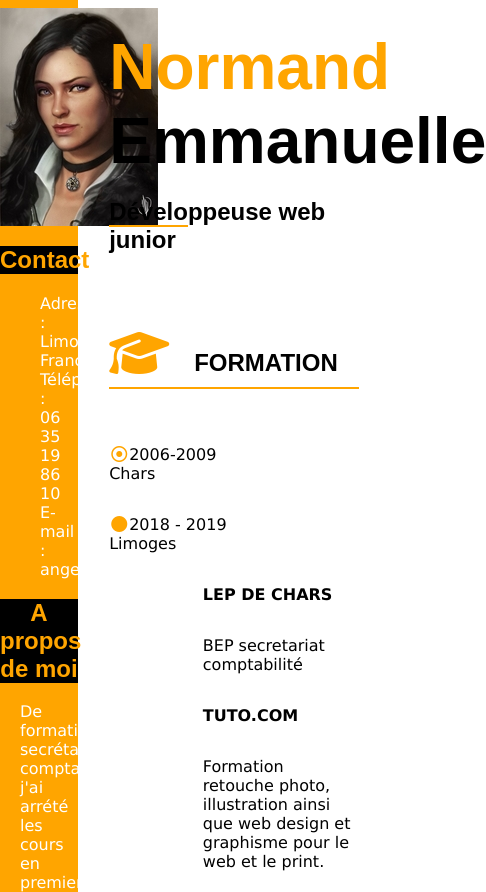
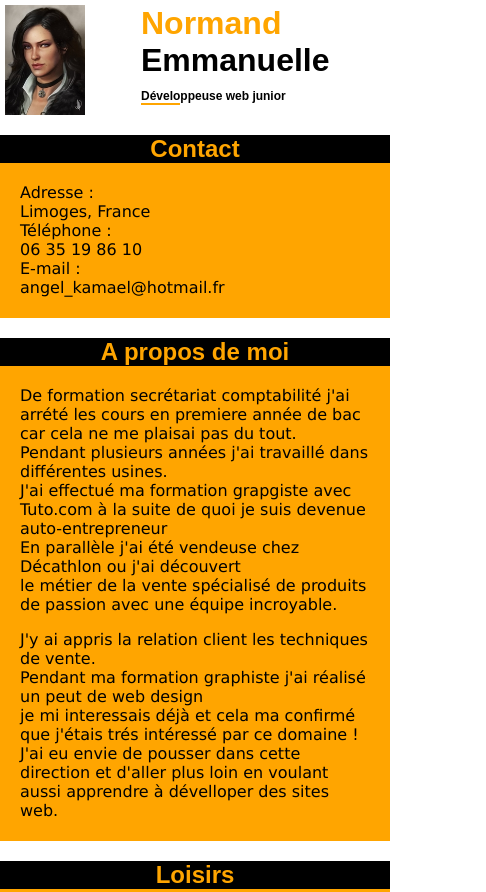
Before and after one commit to Emma9587/P2, a plain HTML site: page index.html in a window 390 px wide. Shown: the top 892 px of the page, 486 px wide, since content can reach past the window. Drawn offline with Linux system fonts and the light colour scheme.

Commit message:
test7
début responsive petits écrans

```diff
--- a/index.html
+++ b/index.html
@@ -3,16 +3,18 @@
     <head>
         <meta charset="utf-8" />
         <meta name="viewport" content="width=device-width, initial-scale=1.0">
-        <link rel="stylesheet" href="style.css" />
         <link rel="stylesheet" href="style_pc.css" />
-        <!-- <link href="https://stackpath.bootstrapcdn.com/font-awesome/4.7.0/css/font-awesome.min.css" rel="stylesheet" integrity="sha384-wvfXpqpZZVQGK6TAh5PVlGOfQNHSoD2xbE+QkPxCAFlNEevoEH3Sl0sibVcOQVnN" crossorigin="anonymous"> -->
-        <link rel = "stylesheet" href="fontawesome/fontawesome/css/all.css" />
+        <link rel ="stylesheet" href="fontawesome/fontawesome/css/all.css" />
+        <link rel="stylesheet" media="screen and (max-width: 640px)" href="petite_resolution.css">
         <script src="https://kit.fontawesome.com/4906d27238.js" crossorigin="anonymous"></script>
         <title>CV Emmanuelle Normand</title>
     </head>
 
 <body>
     <aside>
+        <div class="row">
+        <div class="col-xs-4 col-sm-3 col-md-2" >
+
 
         <a href="img/img_grande.jpg" target="_blank"><img src="img/img_petite.jpg" /></a>
 
@@ -24,6 +26,7 @@
                     <li>E-mail :<br /> angel_kamael@hotmail.fr</li>
                 </ul>
         </div>
+
 
         <div class="moi">
             <h2>A propos de moi</h2>
@@ -48,10 +51,13 @@
             <i class="fas fa-gamepad fa-3x"></i>
             <i class="fas fa-running fa-3x"></i>
         </div>
+        </div>
+        </div>
+        </div>
     </aside>
 
     <section>
-
+        <div class="col-xs-4 col-sm-3 col-md-2">
         <div id="titre">
             <h1><strong>Normand</strong> Emmanuelle</h1>
     	    <h2><span>Dévelo</span>ppeuse web junior</h2>
@@ -115,6 +121,8 @@
         	</div>
 
         </div>
+    </div>
+    </div>
     </section>
 </body>
 </html>
--- /dev/null
+++ b/petite_resolution.css
@@ -0,0 +1,60 @@
+@media (max-width: 640px)
+{
+    aside
+  {
+  	background: none;
+  	float: none;
+  	width: 100%;
+    margin-right: auto;
+    margin-left: auto;
+  }
+  aside p, ul
+  {
+  	padding: 0px 20px;
+  	color: black;
+  }
+  .loisirs i
+  {
+  	padding-left: 0px;
+  	padding-right: 0px;
+    margin: 0px 15px 0px 20px;
+  }
+  .contact, .moi, .loisirs
+  {
+  	background-color: orange;
+  	display: block;
+    align-items: center;
+    float: none;
+    padding-bottom: 5px;
+  }
+  img
+  {
+ 	max-width: 80px;
+ 	display: flex;
+ 	margin: 5px 0px 0px 5px;
+  }
+  #titre
+  {
+    top: 5px;
+    right: 0px;
+    padding: 0px;
+    position: absolute;
+ 	font-size: 0.5em;
+ 	width: 60%;
+ 	margin: 0px 15px;
+  }
+  .container
+  {
+    width: 100%;
+    padding-right: 15px;
+    padding-left: 15px;
+    margin-right: auto;
+    margin-left: auto;
+  }
+    .container h2
+  {
+    font-size: 1.3em;
+
+  }
+
+ }
--- a/style_pc.css
+++ b/style_pc.css
@@ -1,7 +1,7 @@
 
 body
 {
-	margin: 0;
+  margin: 0;
 }
 #bloc_page
 {
@@ -208,7 +208,7 @@ h3
 }
 
 /*RESPONSIVE*/
-@media screen and (min-width:1024px) and (max-width:1280px)
+@media (min-width:1024px) and (max-width:1280px)
 {
 	/*RESPONSIVE*/
 }
```
